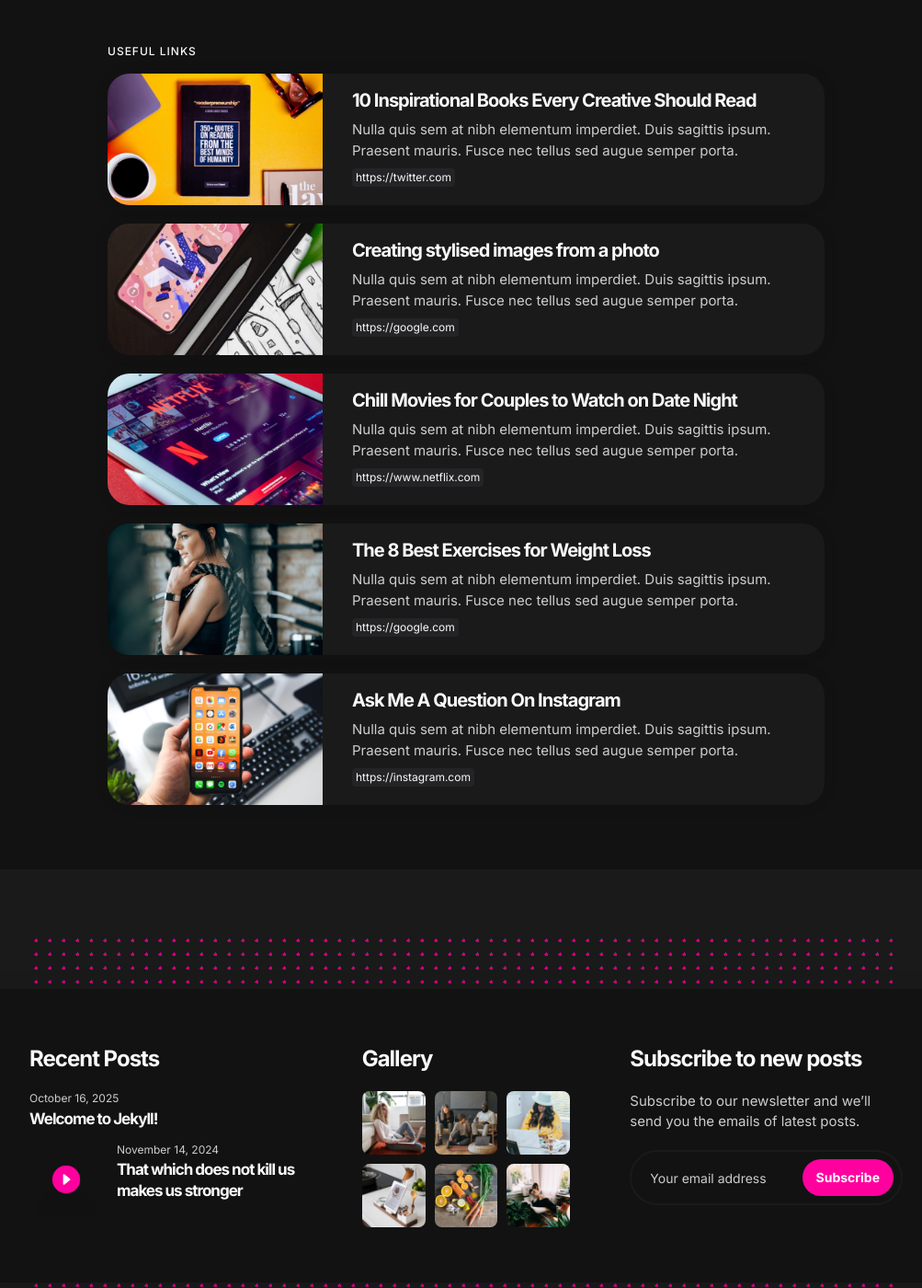
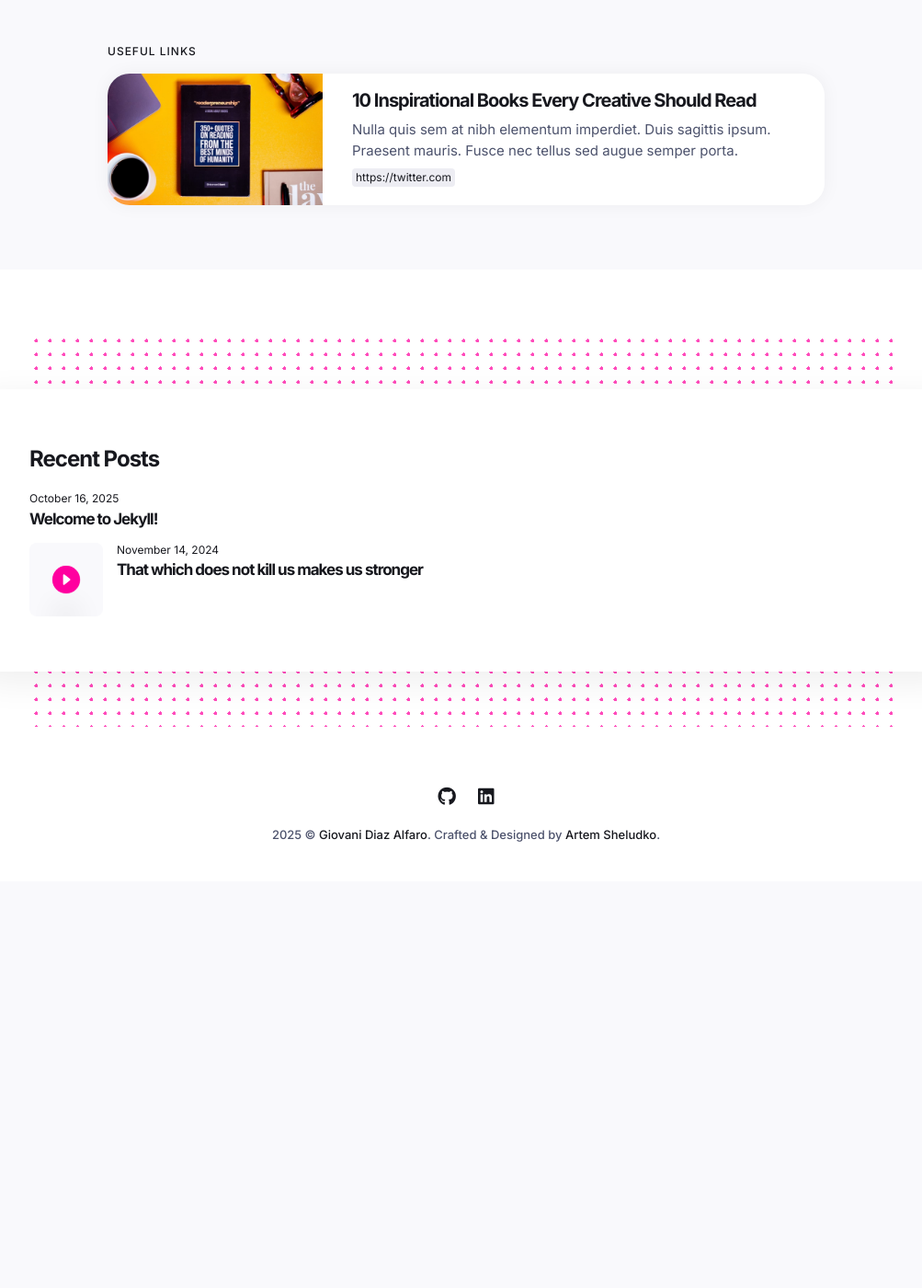
Before and after one commit to giovanidiazalfaro/giovanidiazalfaro.github.io, a Jekyll site: the page built from _pages/about.md, in a window 1280 px wide and 1400 px high, scrolled down 703 px. Shown: the whole window at 92% size, without its empty margins (133-1136 px from the left). Built offline with Jekyll 4.4.1, drawn with Linux system fonts in a browser that asks for light colours; after the commit the page ends 1671 px from its top, so only the background shows below that.

Commit message:
Start of template -> actual changes

```diff
--- a/_data/settings.yml
+++ b/_data/settings.yml
@@ -3,7 +3,7 @@
 title: Giovani Diaz Alfaro
 logo: # You can add own logo. For example '/images/logo.png'.
 description: My website
-color_scheme: dark # You can choose three modes auto, light, and dark. By default, the auto mode is set, which means the user can choose the light or dark mode themself.
+color_scheme: auto # You can choose three modes auto, light, and dark. By default, the auto mode is set, which means the user can choose the light or dark mode themself.
 
 
 #-------------------------------
@@ -29,7 +29,7 @@
 # Author Settings
 author:
   author__name: Giovani Diaz Alfaro
-  author__avatar: "/images/01-1.jpg"
+  author__avatar: "/images/gda_profilepic_test1.png"
   author__bio: I'm a cognitive scientist who's passionate about bringing projects to life! I love learning new things and jumping headfirst into solving problems.
 
 
@@ -46,46 +46,29 @@
     image_alt: Inspirational books
     link: "https://twitter.com"
 
-  - title: Creating stylised images from a photo
-    description: Nulla quis sem at nibh elementum imperdiet. Duis sagittis ipsum. Praesent mauris. Fusce nec tellus sed augue semper porta.
-    image_url: "/images/111.jpg"
-    image_alt: Illustrator
-    link: "https://google.com"
 
-  - title: Chill Movies for Couples to Watch on Date Night
-    description: Nulla quis sem at nibh elementum imperdiet. Duis sagittis ipsum. Praesent mauris. Fusce nec tellus sed augue semper porta.
-    image_url: "/images/112.jpg"
-    image_alt: Movies
-    link: "https://www.netflix.com"
-
-  - title: The 8 Best Exercises for Weight Loss
-    description: Nulla quis sem at nibh elementum imperdiet. Duis sagittis ipsum. Praesent mauris. Fusce nec tellus sed augue semper porta.
-    image_url: "/images/114.jpg"
-    image_alt: Best exercises
-    link: "https://google.com"
-
-  - title: Ask Me A Question On Instagram
-    description: Nulla quis sem at nibh elementum imperdiet. Duis sagittis ipsum. Praesent mauris. Fusce nec tellus sed augue semper porta.
-    image_url: "/images/115.jpg"
-    image_alt: Ask Me A Question
-    link: "https://instagram.com"
+  #- title: Ask Me A Question On Instagram
+  #  description: Nulla quis sem at nibh elementum imperdiet. Duis sagittis ipsum. Praesent mauris. Fusce nec tellus sed augue semper porta.
+  #  image_url: "/images/115.jpg"
+  #  image_alt: Ask Me A Question
+  #  link: "https://instagram.com"
 
 
 #-------------------------------
 # Hero Settings
 hero:
   hero__title: Hi, I'm <span>Giovani Diaz Alfaro</span>. # Wrap text in a <span></span> tag to highlight and underline text.
-  hero__job: Designer, Illustrator
+  hero__job: Cognitive Scientist
   hero__description: I spend a lot of time creating cool things
-  hero__button__text: Read about my past
+  hero__button__text: Get to know me!
   hero__button__link: "/about/"
-  hero__image: "/images/01.jpg"
+  hero__image: "/images/gda_profilepic_test1.png"
 
 
 #-------------------------------
 # Gallery Footer Section
 gallery:
-  enable: true
+  enable: false # set to true if this section is updated
   gallery__title: Gallery
   gallery__columns: "3" # You can change the number of gallery columns
   gallery__images:
@@ -106,7 +89,7 @@
 #-------------------------------
 # Newsletter
 mailchimp:
-  enable: true
+  enable: false # set to true if this section is updated
   mailchimp__title: Subscribe to new posts # Add your Title
   mailchimp__text: Subscribe to our newsletter and we’ll send you the emails of latest posts. # Add your description.
   mailchimp__identifier: "gmail.us21.list-manage.com/subscribe/post?u=8aeb9c31a5c97a3a5f9ff2740&amp;id=0e31fd7793&amp" # Add your MailChimp form identifier. For example - gmail.us21.list-manage.com/subscribe/post?u=8aeb9c31a5c97a3a5f9ff2740&amp;id=0e31fd7793&amp
@@ -116,12 +99,9 @@
 #-------------------------------
 # Social Icons Settings
 social:
-- {icon: "fa-brands fa-x-twitter", name: "Twitter", link: "https://twitter.com"}
-- {icon: "fa-brands fa-github", name: "Github", link: "https://github.com"}
-- {icon: "fa-brands fa-youtube", name: "Youtube", link: "https://youtube.com"}
-- {icon: "fa-brands fa-pinterest", name: "Pinterest", link: "https://pinterest.com"}
-- {icon: "fa-brands fa-discord", name: "Discord", link: "https://discord.com"}
-- {icon: "fa-brands fa-vimeo-v", name: "Vimeo", link: "https://vimeo.com"}
+#- {icon: "fa-brands fa-x-twitter", name: "Twitter", link: "https://twitter.com"}
+- {icon: "fa-brands fa-github", name: "Github", link: "https://github.com/giovanidiazalfaro"}
+- {icon: "fa-brands fa-linkedin", name: "LinkedIn", link: "https://linkedin.com/in/giovani-diaz-alfaro"}
 
 # Example of adding a new link to the author section and footer: - {icon: "fa-brands fa-instagram", name: "Instagram", link: "https://instagram.com}
 # Other icons can be found at https://fontawesome.com/
@@ -144,4 +124,4 @@
 
 #-------------------------------
 # Google Analytics
-google-analytics: # Add your GA Tracking Id
+google-analytics: G-LB92MX0H09 # Add your GA Tracking Id
```
Also changed, not shown: 1 other file.
